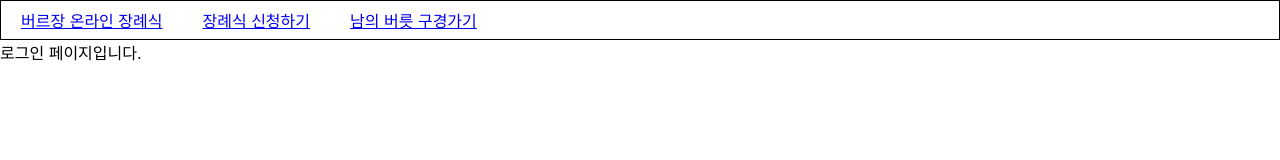
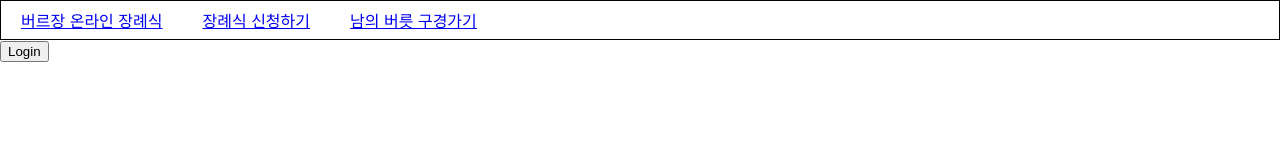
Before and after one commit to 2nd-PARD-WEB-PART/PARD-2th-Memorial, a React (Create React App) app in the folder memorial-frontend/: page /Login in a window 1280 px wide. Shown: the top 160 px of the page. Built offline with nearby package versions, Linux system fonts and the light colour scheme.

Commit message:
231125 주영: 로그인 구현 및 userContext 추가

```diff
--- a/memorial-frontend/src/App.js
+++ b/memorial-frontend/src/App.js
@@ -5,19 +5,21 @@ import HomePage from './pages/HomePage';
 import AddPage from './pages/AddPage';
 import ViewPage from './pages/ViewPage';
 import Login from './pages/Login';
+import UserProvider from "./contexts/userContext";
 function App() {
 
     // case 현중
     return (
+        <UserProvider>
         <Routes>
             <Route path="/" element={<Layout />}>
-
                 <Route index="index" element={<HomePage />}/>
-                <Route path="/Login" element={<Login/>}/>a
+                <Route path="/Login" element={<Login/>}/>
                 <Route path="/AddPage" element={<AddPage />}/>
                 <Route path="/ViewPage" element={<ViewPage/>}/>
             </Route>
         </Routes>
+        </UserProvider>
     );
 }
 
--- /dev/null
+++ b/memorial-frontend/src/contexts/userContext.js
@@ -0,0 +1,35 @@
+import { createContext, useMemo } from 'react';
+import { useState, useEffect } from "react";
+import axios from 'axios';
+
+
+/* 유저 데이터용 컨텍스트 생성 */
+export const UserContext = createContext();
+
+/* 유저 데이터 프로바이더 생성 */
+export default function UserProvider({ children }) {
+
+  const [userData, setUserData] = useState({});
+  console.log(userData)
+  console.log(userData.uid)
+
+//   /* 서버로부터 유저 데이터 받아오는 함수 */
+//   const getData = async () => {
+//     const data = await axios.get("http://3.35.236.83/pard/search/박주영");
+//     setUserData(data.data.data);
+//   }
+
+//   /* 첫 렌더링 시에만 유저 데이터 받아오기 */
+//   useEffect(() => {
+//     getData();
+//   }, []);
+
+
+
+  /* 프로바이더로 넘겨줄 변수 구성 */
+  const value = useMemo(() => [userData, setUserData], [userData, setUserData]);
+
+  return (
+    <UserContext.Provider value={value}>{children}</UserContext.Provider>
+  )
+}
--- a/memorial-frontend/src/fbase.js
+++ b/memorial-frontend/src/fbase.js
@@ -1,7 +1,8 @@
 // Import the functions you need from the SDKs you need
 import { initializeApp } from "firebase/app";
 import { getAnalytics } from "firebase/analytics";
-from
+import { getAuth } from 'firebase/auth';
+// from
 // TODO: Add SDKs for Firebase products that you want to use
 // https://firebase.google.com/docs/web/setup#available-libraries
 
@@ -22,4 +23,4 @@ const app = initializeApp(firebaseConfig);
 const auth = getAuth(app);
 const analytics = getAnalytics(app);
 
-export {app, auth};
+export {app, auth, analytics};
--- a/memorial-frontend/src/pages/Login.js
+++ b/memorial-frontend/src/pages/Login.js
@@ -1,9 +1,31 @@
+import { auth } from '../fbase';
+import { GoogleAuthProvider, signInWithPopup } from 'firebase/auth';
+import { useContext, useState } from 'react';
+import { UserContext } from '../contexts/userContext';
+// import Test from './Test';
+
 function Login() {
-    return (
-        <div>
-            로그인 페이지입니다.
-        </div>
-    );
+  const [userData, setUserData, updateData] = useContext(UserContext);
+
+  function handleGoogleLogin() {
+    const provider = new GoogleAuthProvider(); // provider를 구글로 설정
+    signInWithPopup(auth, provider) // popup을 이용한 signup
+      .then((data) => {
+        setUserData(data.user); // user data 설정
+        console.log(data) // console로 들어온 데이터 표시
+      })
+      .catch((err) => {
+        console.log(err);
+      });
+  }
+
+  return (
+    <div>
+      {/* <Test></Test> */}
+      <button onClick={handleGoogleLogin}>Login</button>
+      {userData ? userData.displayName : null}
+    </div>
+  );
 }
 
 export default Login;
```
